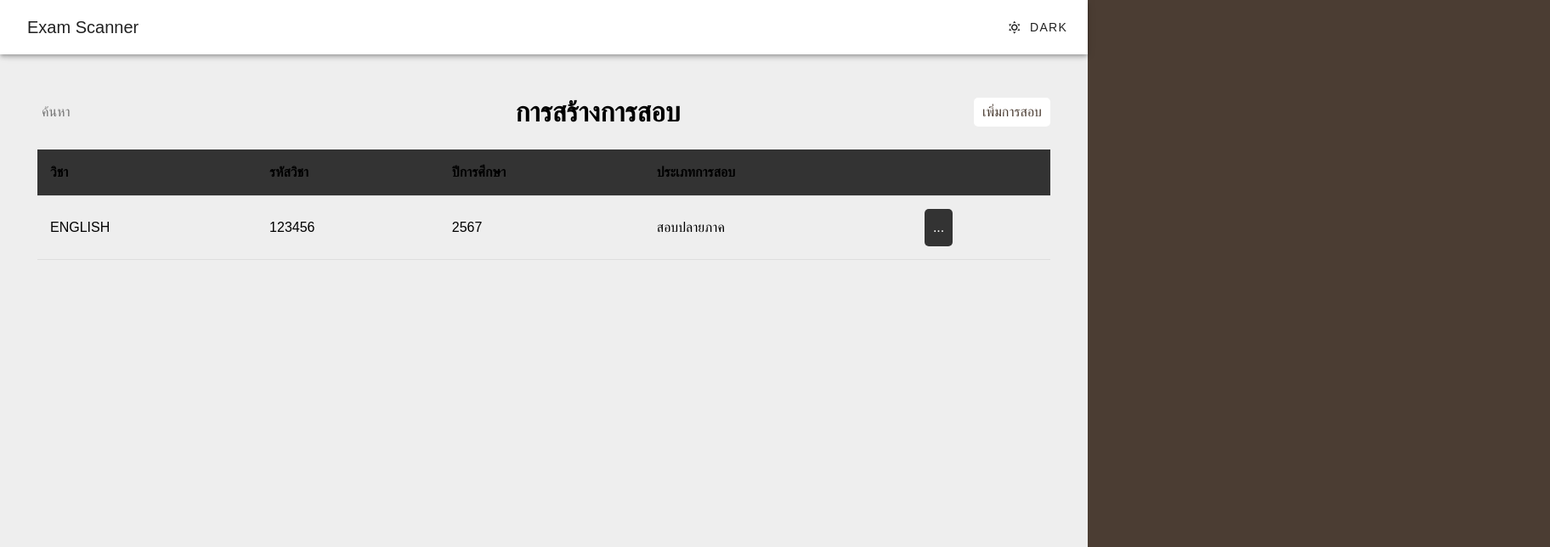
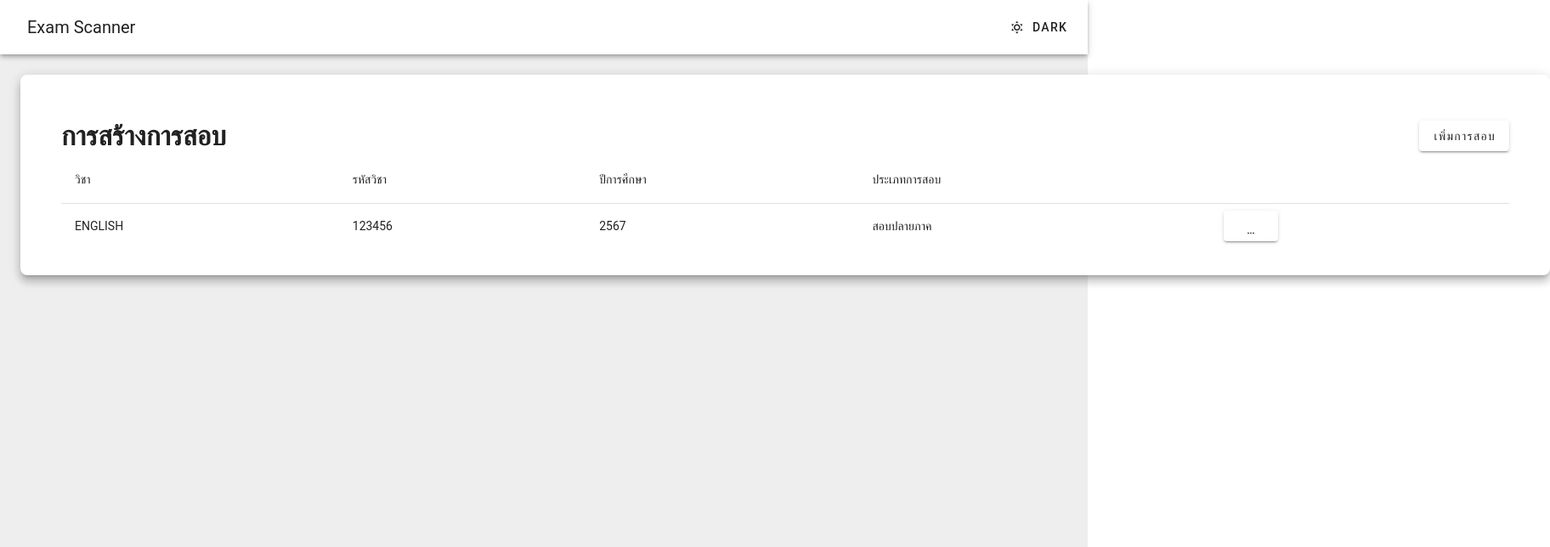
Before and after one commit to FreshGo01/Exams-scanner-, a Vue app in the folder frontend/: page / in a window 1280 px wide. Shown: the top 644 px of the page at 85% size, 1824 px wide, since content can reach past the window. Built offline with nearby package versions, Linux system fonts and the light colour scheme.

Commit message:
บอ.แก้หน้า HomeView รอเฟรชทำต่อ

```diff
--- a/frontend/src/views/HomeView.vue
+++ b/frontend/src/views/HomeView.vue
@@ -1,12 +1,14 @@
+<script setup></script>
+
 <template>
-  <div class="app-container">
-    <header>
-      <input type="text" placeholder="ค้นหา" class="search-bar" />
-      <h1>การสร้างการสอบ</h1>
-      <button class="add-exam-btn">เพิ่มการสอบ</button>
+  <v-card class="mx-auto pa-12 pb-8" elevation="8" style="width: 1800px" rounded="lg">
+    <header class="d-flex align-center">
+      <h1 class="text-center">การสร้างการสอบ</h1>
+      <v-spacer></v-spacer>
+      <v-btn>เพิ่มการสอบ</v-btn>
     </header>
 
-    <table>
+    <v-table>
       <thead>
         <tr>
           <th>วิชา</th>
@@ -23,125 +25,21 @@
           <td>2567</td>
           <td>สอบปลายภาค</td>
           <td class="options">
-            <div class="dropdown">
-              <button class="dropbtn">...</button>
-              <div class="dropdown-content">
-                <a href="#">สร้างเฉลย</a>
-                <a href="#">ตรวจข้อสอบ</a>
-                <a href="#">ลบ</a>
-              </div>
-            </div>
+            <v-menu>
+              <template v-slot:activator="{ props }">
+                <v-btn v-bind="props"><v-icon icon="mdi-settings-helper"></v-icon></v-btn>
+              </template>
+              <v-list>
+                <v-list-item>
+                  <v-list-item-title>สร้างเฉลย</v-list-item-title>
+                  <v-list-item-title>ตรวจข้อสอบ</v-list-item-title>
+                  <v-list-item-title>ลบ</v-list-item-title>
+                </v-list-item>
+              </v-list>
+            </v-menu>
           </td>
         </tr>
-        <!-- You can add more rows here -->
       </tbody>
-    </table>
-  </div>
+    </v-table>
+  </v-card>
 </template>
-
-<script>
-export default {
-  name: 'App',
-};
-</script>
-
-<style>
-body, html {
-  margin: 0;
-  padding: 0;
-  font-family: 'Arial', sans-serif;
-  background-color: #4B3D33;
-  color: #fff;
-}
-
-.app-container {
-  padding: 20px;
-}
-
-header {
-  display: flex;
-  justify-content: space-between;
-  align-items: center;
-  margin-bottom: 20px;
-}
-
-.search-bar {
-  padding: 5px;
-  border-radius: 5px;
-  border: none;
-}
-
-.add-exam-btn {
-  padding: 5px 10px;
-  background-color: #fff;
-  color: #4B3D33;
-  border: none;
-  border-radius: 5px;
-  cursor: pointer;
-}
-
-h1 {
-  text-align: center;
-}
-
-table {
-  width: 100%;
-  border-collapse: collapse;
-}
-
-th, td {
-  padding: 15px;
-  text-align: left;
-  border-bottom: 1px solid #ddd;
-}
-
-th {
-  background-color: #333;
-}
-
-td.options {
-  position: relative;
-}
-
-.dropbtn {
-  background-color: #333;
-  color: white;
-  border: none;
-  cursor: pointer;
-  padding: 10px;
-  border-radius: 5px;
-}
-
-.dropdown {
-  position: relative;
-  display: inline-block;
-}
-
-.dropdown-content {
-  display: none;
-  position: absolute;
-  background-color: #333;
-  min-width: 160px;
-  box-shadow: 0px 8px 16px 0px rgba(0,0,0,0.2);
-  z-index: 1;
-}
-
-.dropdown-content a {
-  color: white;
-  padding: 12px 16px;
-  text-decoration: none;
-  display: block;
-}
-
-.dropdown-content a:hover {
-  background-color: #575757;
-}
-
-.dropdown:hover .dropdown-content {
-  display: block;
-}
-
-.dropdown:hover .dropbtn {
-  background-color: #575757;
-}
-</style>
```
